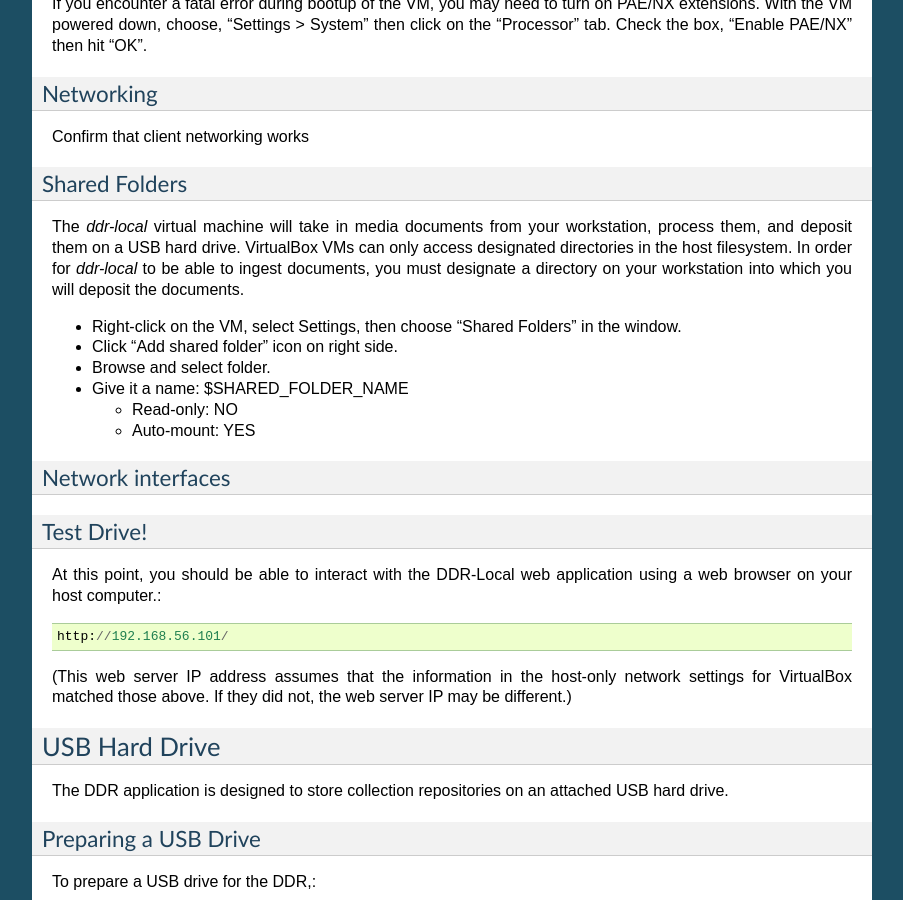
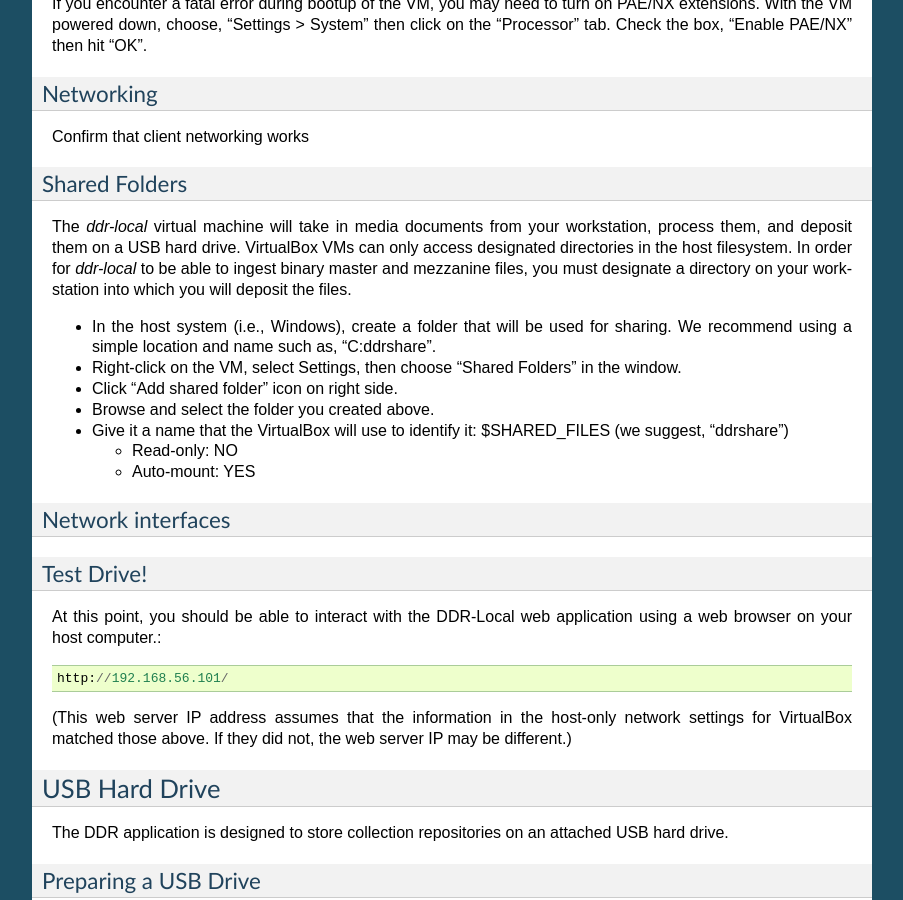
Before and after one commit to denshoproject/ddr-manual, a Sphinx documentation site: the page built from source/admins/workstations/setup-workstation.rst, in a window 1280 px wide and 900 px high, scrolled down 1334 px. Shown: the whole window, without its empty margins (198-1101 px from the left). Built offline with Sphinx 7.4.7, drawn with Linux system fonts in a browser that asks for light colours.

Commit message:
Update setup-workstation.rst
Minor edits to shared folders section. Added "suggestion" for share name.

```diff
--- a/source/admins/workstations/setup-workstation.rst
+++ b/source/admins/workstations/setup-workstation.rst
@@ -87,12 +87,13 @@
 
 The `ddr-local` virtual machine will take in media documents from your workstation, process them, and deposit them on a USB hard drive.
 VirtualBox VMs can only access designated directories in the host filesystem.
-In order for `ddr-local` to be able to ingest documents, you must designate a directory on your workstation into which you will deposit the documents.
+In order for `ddr-local` to be able to ingest binary master and mezzanine files, you must designate a directory on your workstation into which you will deposit the files.
 
+- In the host system (i.e., Windows), create a folder that will be used for sharing. We recommend using a simple location and name such as, "C:\ddrshare".
 - Right-click on the VM, select Settings, then choose "Shared Folders" in the window.
 - Click "Add shared folder" icon on right side.
-- Browse and select folder.
-- Give it a name: $SHARED_FOLDER_NAME
+- Browse and select the folder you created above.
+- Give it a name that the VirtualBox will use to identify it: $SHARED_FILES (we suggest, "ddrshare")
 
   - Read-only: NO
   - Auto-mount: YES
```
